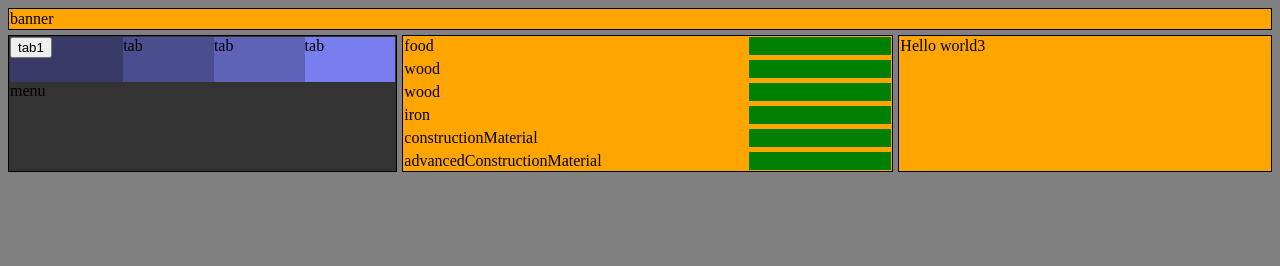
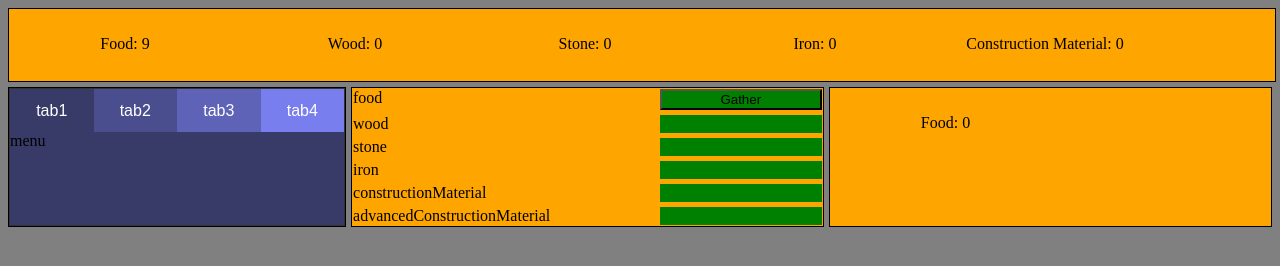
Before and after one commit to Mikmist/JavascriptGame, a plain HTML site: page index.html in a window 1280 px wide. Drawn offline with Linux system fonts and the light colour scheme.

Commit message:
bezig met css

```diff
--- a/index.html
+++ b/index.html
@@ -23,21 +23,26 @@
     -->
     <div class="grid-container">
         <div class="banner">
-            banner
+            <p id="foodDisplay">Food: 0</p>
+            <p id="foodDisplay">Wood: 0</p>
+            <p id="foodDisplay">Stone: 0</p>
+            <p id="foodDisplay">Iron: 0</p>
+            <p id="foodDisplay">Construction Material: 0</p>
+            <p id="foodDisplay">Advanced Construction Material: 0</p>
         </div>
             <div class="helloWorld1">
-            <div class="upgrade1">
-                <button type="button" onclick="upgradebutton1();">tab1</button>
-            </div>
-            <div class="upgrade2">
-                tab
-            </div>
-            <div class="upgrade3">
-                tab
-            </div>
-            <div class="upgrade4">
-                tab
-            </div>
+
+            <button class="button button1" type="button" onclick="upgradebutton1();">tab1</button>
+
+
+            <button class="button button2" type="button" onclick="upgradebutton2();">tab2</button>
+
+
+            <button class="button button3" type="button" onclick="upgradebutton3();">tab3</button>
+
+
+            <button class="button button4" type="button" onclick="upgradebutton4();">tab4</button>
+
             <div class="menu">
                 menu
             </div>
@@ -47,9 +52,8 @@
                 food
 
             </div>
-            <div class="foodButton">
+                <button class="foodButton" type="button" onclick="foodButton()">Gather</button>
 
-            </div>
                 <div class="wood">
                     wood
 
@@ -58,7 +62,7 @@
 
                 </div>
                 <div class="stone">
-                wood
+                    stone
 
                 </div>
                 <div class="stoneButton">
@@ -87,7 +91,7 @@
                 </div>
             </div>
         <div class="helloWorld3">
-            Hello world3
+            <p id="foodDisplay">Food: 0</p>
         </div>
     </div>
 
--- a/main.js
+++ b/main.js
@@ -6,17 +6,17 @@ var wood = false;
 var array = []
 var realTime = 50;
 
-//window.setInterval(function(){
+window.setInterval(function(){
 //    document.getElementById('time').innerHTML = "Time: " + time(round(++realTime));
 // //    document.getElementById('time').innerHTML = "Time: " + round(++time);
-//    console.log(food);
+    console.log(food);
 //    console.log(wood);
 //    woodFunction();
-//    foodFunction();
-//    document.getElementById('foodDisplay').innerHTML = "Food: " + round(foodNumber);
+    foodFunction();
+    document.getElementById('foodDisplay').innerHTML = "Food: " + round(foodNumber);
 //    document.getElementById('woodDisplay').innerHTML = "Wood: " + round(woodNumber);
 //    lowFoodWarning();
-//}, 1000)
+}, 1000)
 
 
 function time(time) {
@@ -58,6 +58,7 @@ function foodButton(){
     }
 }
 
+
 function woodButton(){
     if(wood){
         wood = false;
@@ -70,7 +71,28 @@ function woodButton(){
 function upgradebutton1(){
     var x = document.getElementsByClassName("menu");
     x[0].style.backgroundColor = "#383a68";
+    x[0].innerHTML = "helloWorld1"
 }
+
+function upgradebutton2(){
+    var x = document.getElementsByClassName("menu");
+    x[0].style.backgroundColor = "#4b4e8e";
+    x[0].innerHTML = "helloWorld2"
+}
+
+function upgradebutton3(){
+    var x = document.getElementsByClassName("menu");
+    x[0].style.backgroundColor = "#5f63b7";
+    x[0].innerHTML = "helloWorld3"
+}
+
+function upgradebutton4(){
+    var x = document.getElementsByClassName("menu");
+    x[0].style.backgroundColor = "#787eed";
+    x[0].innerHTML = "helloWorld4"
+}
+
+
 /*
  * This function displays notifications with a max of 5.
  */
--- a/style.css
+++ b/style.css
@@ -38,6 +38,9 @@ div.banner{
     border: solid;
     border-width: 1px;
     padding: 1px;
+    height: 70px;
+    width: 100%;
+    float: left;
 }
 
 div.helloWorld1{
@@ -48,7 +51,7 @@ div.helloWorld1{
     padding: 1px;
     display: grid;
     grid-template-areas:
-    'upgrade1 upgrade2 upgrade3 upgrade4'
+    'botton1 button2 button3 button4'
     'menu menu menu menu'
     'menu menu menu menu'
     'menu menu menu menu' ;
@@ -82,9 +85,46 @@ div.helloWorld3{
     padding: 1px;
 }
 
+.button {
+    background-color: #383a68; /* noGreen */
+    border: 0px solid green;
+    color: white;
+    padding: 0px 0px;
+    text-align: center;
+    text-decoration: none;
+    display: inline-block;
+    font-size: 16px;
+    cursor: pointer;
+    float: left;
+
+}
+.button1{
+    background-color:#383a68;
+    border-color: #242542;
+
+
+}
+
+.button2{
+    background-color: #4b4e8e;
+    border-color: #373b7b;
+
+}
+
+.button3{
+    background-color: #5f63b7;
+    border-color: #373b7b;
+}
+
+.button4{
+    background-color: #787eed;
+    border-color: #1f28e0;
+}
+
 .upgrade1{
     grid-area: upgrade1;
     background-color:#383a68;
+
 }
 
 .upgrade2{
@@ -104,6 +144,7 @@ div.helloWorld3{
 
 .menu{
     grid-area: menu;
+    background-color: #383a68;
 }
 
 .food{
@@ -157,6 +198,7 @@ div.helloWorld3{
 .foodButton{
     grid-area: foodButton;
     background-color: green;
+
 }
 
 .woodButton{
@@ -184,6 +226,19 @@ div.helloWorld3{
     background-color: green;
 }
 
+#foodDisplay{
+    float: left;
+    padding-left: 5px;
+    padding-right: 5px;
+    padding-top: 15px;
+/*   position: absolute; */
+    width: 200px;
+    height: 50px;
+    margin: 10px;
+    text-align: center;
+
+}
+
 body{
     background-color: gray;
 }
```
Also changed, not shown: 1 other file. Lines whose indentation alone changed are shown as unchanged.
